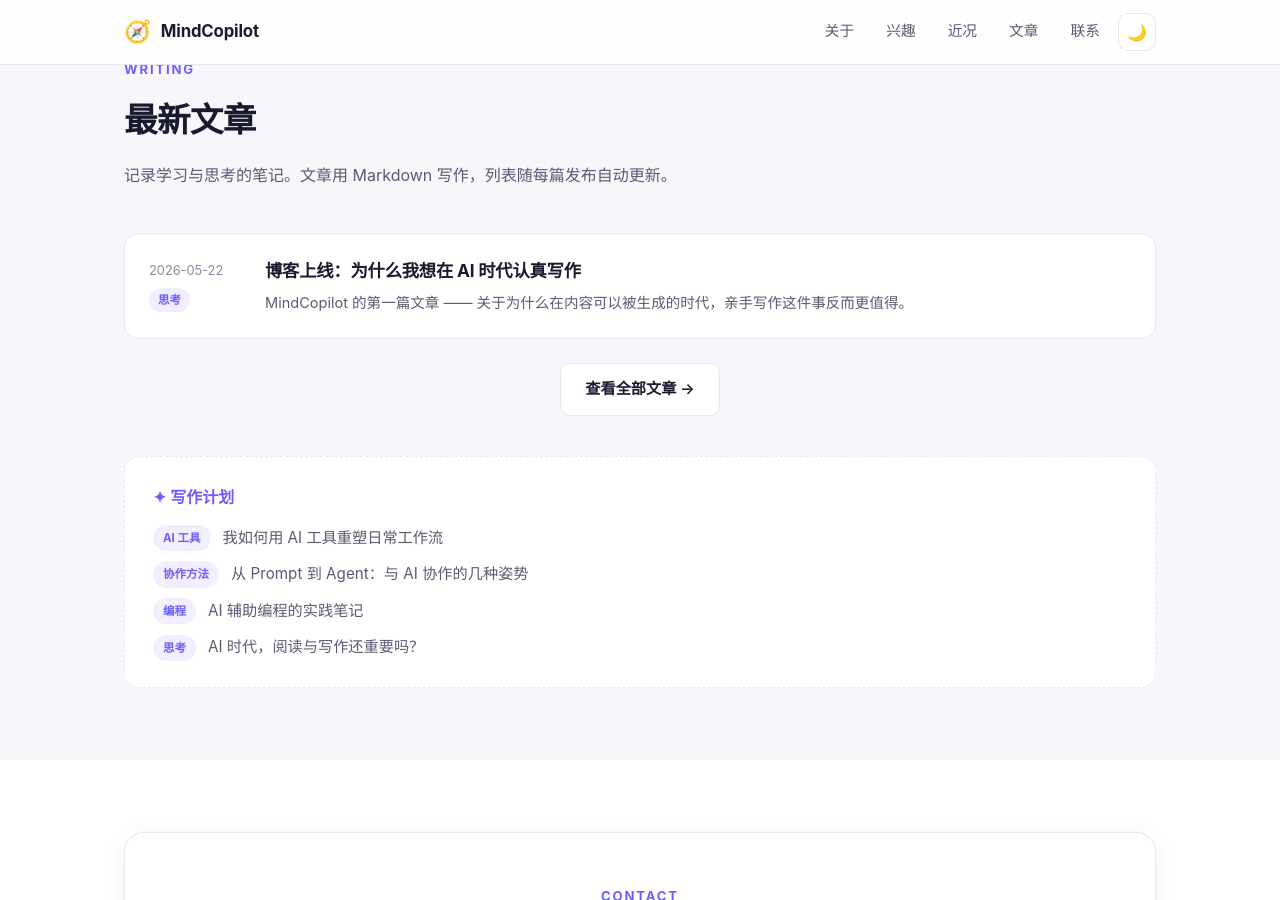
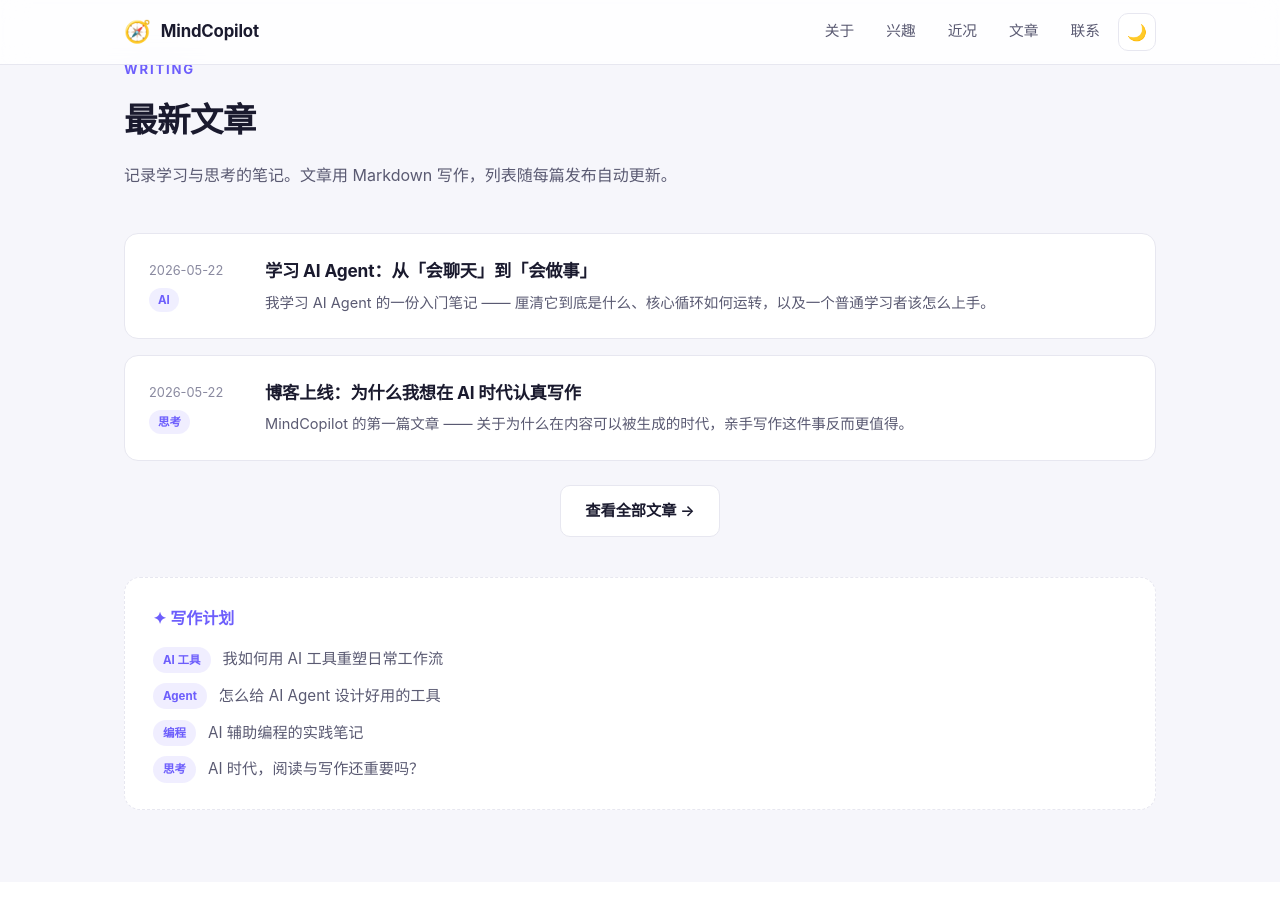
Before and after one commit to mindcopilot/mindcopilot.github.io, a Jekyll site: the page built from index.html, in a window 1280 px wide and 900 px high, scrolled down 3252 px. Built offline with Jekyll 4.4.1, drawn with Linux system fonts in a browser that asks for light colours; part of the change alters nothing that is shown.

Commit message:
Add post: 学习 AI Agent — 从「会聊天」到「会做事」
A beginner learning-notes article on AI Agents: what an agent is, the
reason–act–observe loop at its core, key concepts (tools, memory,
planning, multi-agent), a practical learning path, and honest pitfalls.
Refresh the homepage writing roadmap accordingly.

https://claude.ai/code/session_01UxxAKEEiVJH2Pq4vTCMuXp

````diff
--- /dev/null
+++ b/_posts/2026-05-22-learning-ai-agent.md
@@ -0,0 +1,99 @@
+---
+title: "学习 AI Agent：从「会聊天」到「会做事」"
+date: 2026-05-22 12:00:00 +0800
+tags: [AI, Agent, 学习笔记]
+description: "我学习 AI Agent 的一份入门笔记 —— 厘清它到底是什么、核心循环如何运转，以及一个普通学习者该怎么上手。"
+---
+
+这是我学习 AI Agent 的一份笔记。
+
+过去一段时间，「Agent」（智能体）几乎成了 AI 圈最热的词。但热词的麻烦在于：每个人都在说，却很少有人把它说清楚。我自己也被绕晕过 —— 直到真正动手用过几个 Agent，才慢慢分清哪些是本质，哪些只是包装。
+
+这篇文章就是我整理给自己的答案：**AI Agent 到底是什么，它怎么运转，以及一个普通学习者该从哪里上手。**
+
+## 一句话：Agent 是「会做事」的模型
+
+最朴素的区分是这样的：
+
+- 一个普通的对话模型，你问它问题，它给你答案 —— 它**会聊天**。
+- 一个 Agent，你给它一个目标，它会自己拆解步骤、调用工具、执行、检查结果，直到把事情做完 —— 它**会做事**。
+
+> 聊天模型输出的是「文字」；Agent 输出的是「结果」。
+
+举个例子。你问聊天模型「我这个月在咖啡上花了多少钱」，它只能说「我看不到你的账单」。而一个 Agent 可以：读取你的账单文件 → 筛选咖啡相关条目 → 求和 → 把数字告诉你。差别不在于模型更聪明，而在于它**被允许行动**。
+
+## 从 Prompt 到 Agent：三级跳
+
+我把自己理解 Agent 的过程，拆成了三个台阶：
+
+**第一级 · 单轮问答。** 一问一答，模型只靠它训练时学到的知识。够用，但封闭 —— 它不知道今天的日期，也碰不到你的数据。
+
+**第二级 · Prompt 工程。** 你学会了把上下文、例子、要求一起喂给模型，让回答更准。这一步很重要，但本质上还是「一次性」的：模型说完就结束了。
+
+**第三级 · Agent。** 模型被放进一个**循环**里，并且拿到了**工具**。它可以说「我需要查一下」，于是真的去查；查到结果后再决定下一步。它不再是回答一个问题，而是**推进一个任务**。
+
+关键的跃迁发生在第二级到第三级之间，而这个跃迁靠的是两样东西：**循环**和**工具**。
+
+## Agent 的核心：一个循环
+
+把花哨的框架名词都剥掉，几乎所有 Agent 跑的都是同一个循环：
+
+```
+目标 → [ 思考 → 行动 → 观察 ] → ...... → 完成
+```
+
+具体来说：
+
+1. **思考（Reason）**：模型根据当前目标和已知信息，决定下一步该做什么。
+2. **行动（Act）**：它调用一个工具 —— 搜索、读文件、运行代码、调用 API。
+3. **观察（Observe）**：工具返回结果，这个结果被加回上下文。
+4. **重复**：带着新信息，再想一次、再做一次，直到目标达成。
+
+这个「思考—行动—观察」交替进行的模式，研究上叫 **ReAct**（Reasoning + Acting）。名字可以忘掉，但这个循环值得记住 —— 它就是 Agent 的「心跳」。
+
+我第一次真正「看懂」Agent，是在用编程类 Agent 的时候：它读一段报错 → 推测原因 → 改一行代码 → 重新运行 → 看新的报错 → 再改。那一刻我意识到，**它做的事和我自己 debug 时做的事，结构上一模一样。**
+
+## 几个绕不开的概念
+
+上手过程中，有四个概念反复出现，值得单独拎出来：
+
+| 概念 | 它解决什么 |
+| --- | --- |
+| 工具 / 函数调用 | 让模型能「碰到」真实世界：查资料、读写文件、调 API |
+| 记忆 | 上下文窗口是「短期记忆」；要记更久，得靠外部存储与检索 |
+| 规划 | 把一个大目标拆成可执行的小步骤 |
+| 多智能体 | 用多个分工的 Agent 协作，一个「调度」、几个「干活」 |
+
+其中我觉得最容易被低估的是**记忆**。模型的上下文窗口再大也是有限的，任务一长，早期的信息就会被挤出去。所以「Agent 怎么记住该记的、忘掉该忘的」，本身就是一门手艺。
+
+另外值得一提的是 **MCP（Model Context Protocol）** —— 一个让 AI 模型以统一方式连接工具和数据源的开放标准。在它出现之前，每接一个工具都要写一套适配；有了统一协议，工具生态才更容易长起来。
+
+## 我是怎么上手的
+
+如果让我给「想学 Agent 的自己」提建议，大概是这几条：
+
+1. **先用，再拆。** 不要一上来啃论文。先去用一个成熟的 Agent 产品（比如编程类 Agent），亲眼看它怎么一步步推进任务。直觉建立起来后，概念会自己对上号。
+2. **从单工具开始。** 自己动手时，别一上来就做多智能体。先让一个模型学会用**一个**工具，把「思考—行动—观察」这个最小循环跑通。
+3. **盯着它的「思考过程」看。** Agent 最有价值的学习材料，是它每一步的推理日志。它在哪里想错了？为什么绕了远路？这些比成功案例更能教会你。
+4. **给它设检查点。** 不要让 Agent 一口气跑完十步。在关键节点让它停下来、由你确认 —— 尤其是涉及「不可逆」操作的时候。
+
+## 一点清醒：Agent 不是魔法
+
+学得越多，我反而越克制。几个真实的坑：
+
+- **错误会滚雪球。** 循环越长，早期一个小误判就可能被后面每一步放大。短任务往往比长任务更可靠。
+- **它会一本正经地做错。** Agent 可能调用一个并不存在的工具，或对结果过度自信。它的「自信」和「正确」是两回事。
+- **成本不只是钱。** 每多一轮循环，就多一次模型调用。一个设计糟糕的 Agent，能用很高的代价把简单的事做复杂。
+- **评估很难。** 聊天回答对不对，一眼能看出来；一个跑了二十步的 Agent 从哪一步开始跑偏，要查清楚并不容易。
+
+所以我现在的态度是：**把 Agent 当成一个能力很强、但需要被引导和复核的伙伴。** 它负责把事情推进得更快，而「目标定得对不对、结果可不可信」，仍然是我的责任。
+
+## 小结
+
+如果只让我留下三句话：
+
+- Agent = **模型 + 循环 + 工具**，本质是让「会聊天」的模型变得「会做事」。
+- 它的心跳，是**思考 → 行动 → 观察**的不断重复。
+- 它很强，但不是魔法 —— **方向盘还得握在自己手里。**
+
+这只是一份入门笔记，往后我会继续写 —— 比如怎么给 Agent 设计工具、怎么评估它的表现。如果你也在学，欢迎一起交流。🧭
--- a/index.html
+++ b/index.html
@@ -206,7 +206,7 @@ description: >-
       <h3 class="roadmap-title">✦ 写作计划</h3>
       <ul class="roadmap-list">
         <li><span class="rm-tag">AI 工具</span> 我如何用 AI 工具重塑日常工作流</li>
-        <li><span class="rm-tag">协作方法</span> 从 Prompt 到 Agent：与 AI 协作的几种姿势</li>
+        <li><span class="rm-tag">Agent</span> 怎么给 AI Agent 设计好用的工具</li>
         <li><span class="rm-tag">编程</span> AI 辅助编程的实践笔记</li>
         <li><span class="rm-tag">思考</span> AI 时代，阅读与写作还重要吗？</li>
       </ul>
````
